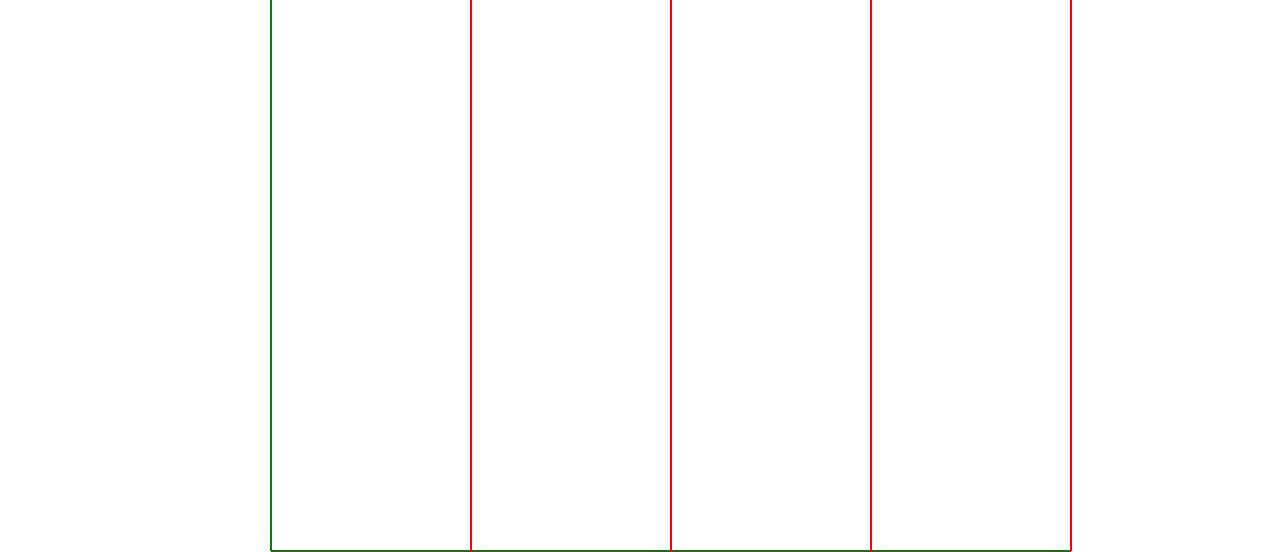
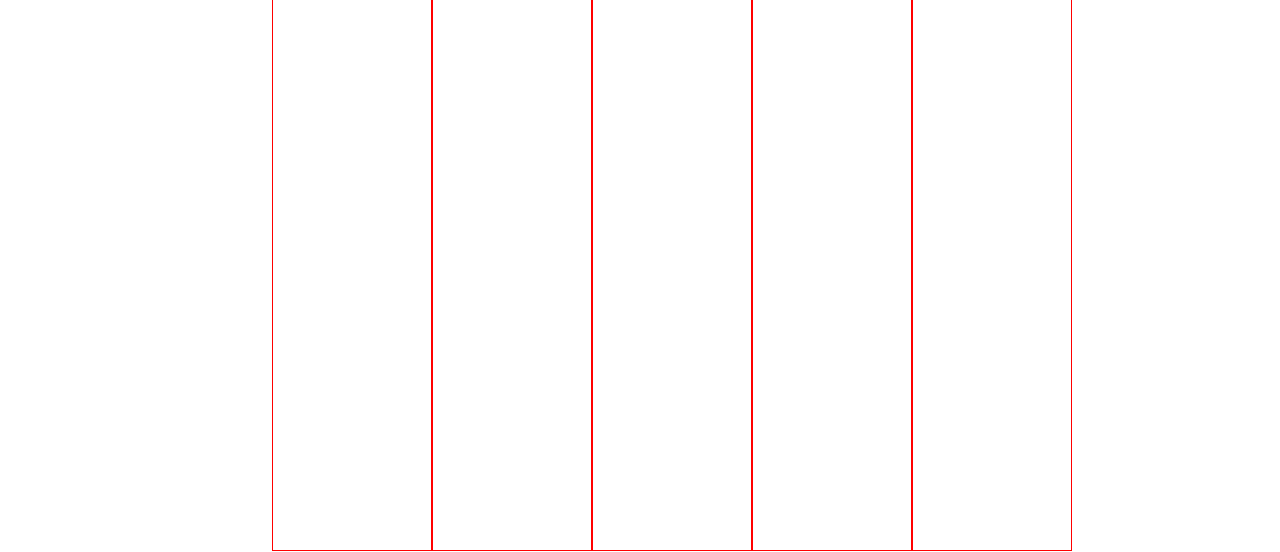
Before and after one commit to RasmusLAnd/first_test, a plain HTML site: page index.html in a window 1280 px wide. Shown: the part 259-811 px from the top of the page. Drawn offline with Linux system fonts and the light colour scheme.

Commit message:
update with icebox

```diff
--- a/index.html
+++ b/index.html
@@ -13,7 +13,8 @@
     <button id="button">hej</button>
 
     <div id="container">
-        <div class="board" id="todo">Todo</div>
+        <div class="board" id="iceBox">IceBox</div>
+        <div class="board" id="toDo">Todo</div>
         <div class="board" id="doing">Doing</div>
         <div class="board" id="testing">Testing</div>
         <div class="board" id="done">Done</div>
--- a/style.css
+++ b/style.css
@@ -22,7 +22,6 @@ div input {
 #container {
     width: 800px;
     height: 600px;
-    border: 1px solid green;
     float: right;
     position: relative;
     top: 200px;
@@ -34,7 +33,7 @@ div input {
 div.board {
     text-align: center;
     font-size: 30px;
-    width:25%;
+    width:20%;
     height: 100%;
     border: 1px solid red;
     flex: left;
```
